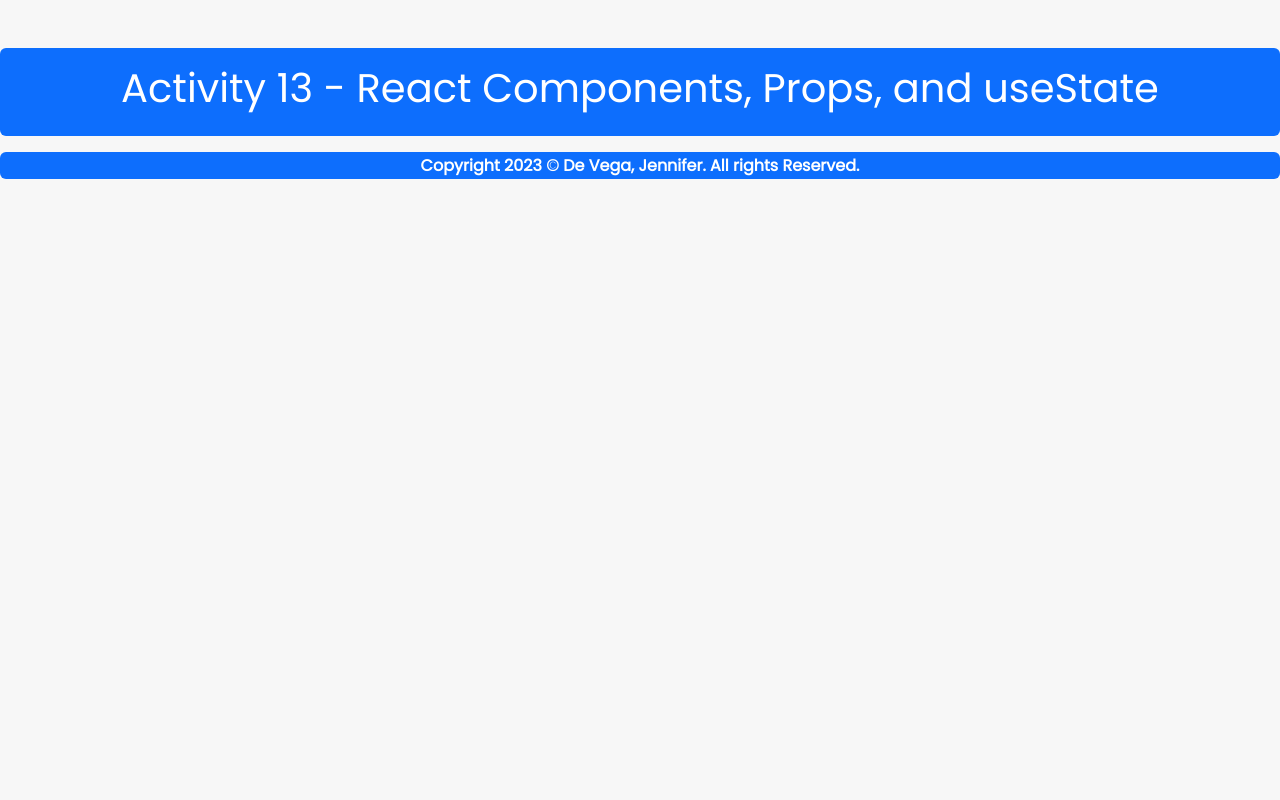
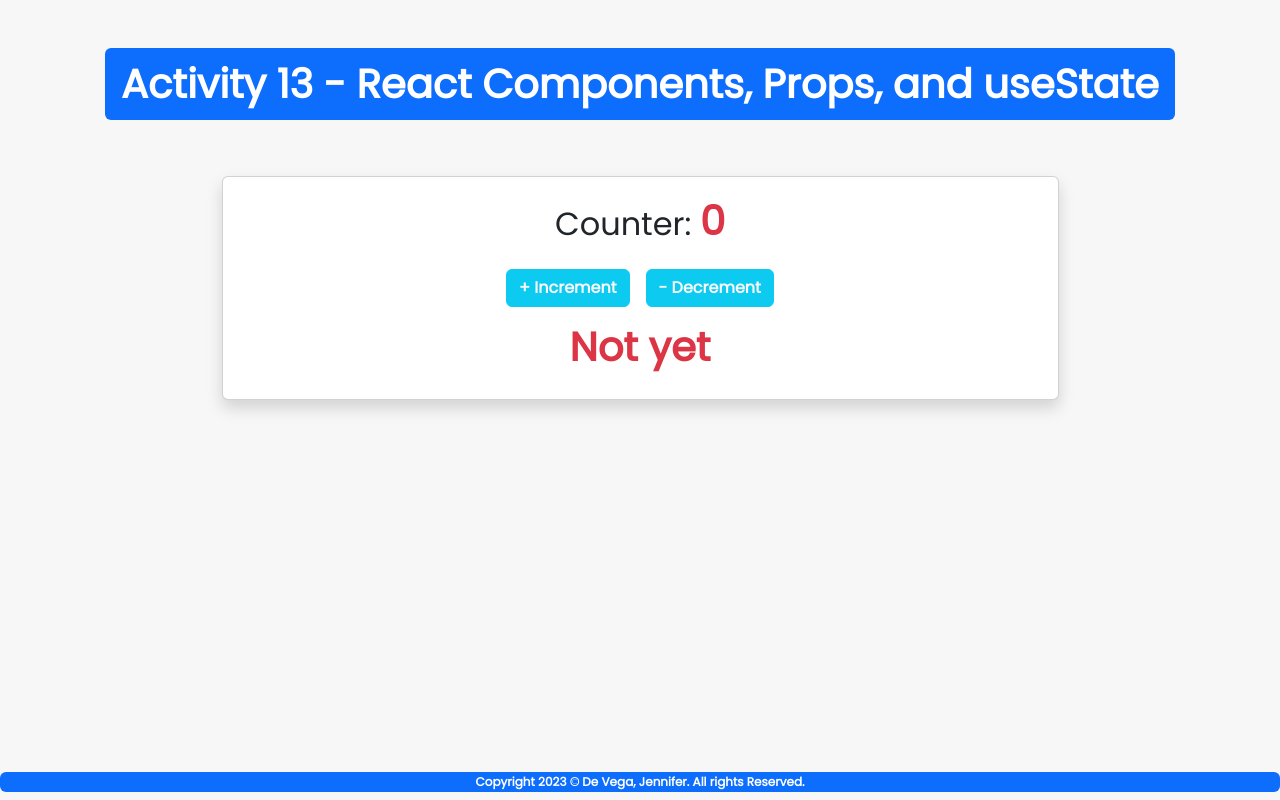
Before and after one commit to jenniferdevega/Activity-13---React-Components--Props--and-useState, a React (Vite) app: page / in a window 1280 px wide. Built offline with nearby package versions, Linux system fonts and the light colour scheme; a web font is replaced by a local one.

Commit message:
Added new component

```diff
--- /dev/null
+++ b/src/CountDisplay.jsx
@@ -0,0 +1,23 @@
+function CountDisplay({count}){
+
+    return(
+        <>
+            {
+            count > 5
+                    ?
+                (
+                    <h2>
+                        Counter: <span className="fs-1 fw-bold text-primary">{count}</span>
+                    </h2>
+                )
+                    :
+                (  <h2>
+                    Counter: <span className="fs-1 fw-bold text-danger">{count}</span>
+                    </h2>
+                )
+             }
+        </>
+    )
+}
+
+export default CountDisplay;
--- a/src/Counter.jsx
+++ b/src/Counter.jsx
@@ -1,8 +1,49 @@
+import { useState } from "react";
+import CountDisplay from "./CountDisplay";
+
 function Counter(){
 
+    const [counter, setCounter] = useState(0);
+
     return(
-        <>
-        </>
+        <main className="container d-flex justify-content-center mt-5 mb-4">
+            <div className="card shadow px-5 py-1 text-center d-flex justify-content-center w-75 mb-5">
+                <div className="card-body">
+                    <div className="container">
+                        <CountDisplay count={counter} />
+                        <button className="btn btn-info text-light fw-bold mt-3" onClick={
+                            () => {
+                                setCounter(counter + 1)
+                            }
+                        }>
+                            + Increment
+                        </button>
+
+                        <button className="ms-3 btn btn-info text-light fw-bold mt-3" onClick={
+                            () =>{
+                                if(counter > 0){
+                                    setCounter(counter - 1)
+                                }
+                            }
+                        }>
+                            - Decrement
+                        </button>
+
+
+                    </div>
+
+                    <div className="mt-3">
+                    {
+                        counter > 5
+                            ?
+                        (<h1 className="text-primary fw-bold">Congratulations!</h1>)
+                            :
+                        (<h1 className="text-danger fw-bold">Not yet</h1>)
+                    }
+                    </div>
+                </div>
+            </div>
+        </main>
     )
 
 }
--- a/src/Footer.jsx
+++ b/src/Footer.jsx
@@ -1,11 +1,12 @@
 function Footer({copyright}) {
 
     return(
-      <footer className="container-fluid badge bg-primary text-center fs-6 mt-3">
-       {copyright}
+      <footer>
+        <h3 className="container-fluid bg-primary text-center position-absolute bottom-0 badge mt-auto">
+        {copyright}
+        </h3>
       </footer>
     )
-
 }
 
 export default Footer;
--- a/src/Header.jsx
+++ b/src/Header.jsx
@@ -1,15 +1,14 @@
-function Header({title}, {count}){
+function Header({title}){
 
     return(
         <>
-            <header className="container-fluid text-center p-3 badge bg-primary fs-1 mt-5 fw-bold">
-                <h1>
+            <header className="text-center">
+                <h1 className="p-3 badge bg-primary fs-1 mt-5 fw-bold">
                     {title}
                 </h1>
             </header>
         </>
     )
-
 }
 
 export default Header;
--- a/src/css/index.css
+++ b/src/css/index.css
@@ -1,28 +1,6 @@
 @import url('https://fonts.googleapis.com/css2?family=Croissant+One&family=Poppins:wght@300;400&display=swap');
-
-* {
-  padding: 0;
-  margin: 0;
-  box-sizing: border-box;
-}
 
 body {
   font-family: 'Poppins', sans-serif;
   background-color: #f7f7f7;
-  overflow-x: hidden;
-  min-height: 100vh;
-  position: relative;
 }
-
-@media (prefers-color-scheme: light) {
-  :root {
-    color: #213547;
-    background-color: #ffffff;
-  }
-  a:hover {
-    color: #747bff;
-  }
-  button {
-    background-color: #f9f9f9;
-  }
-}
```
